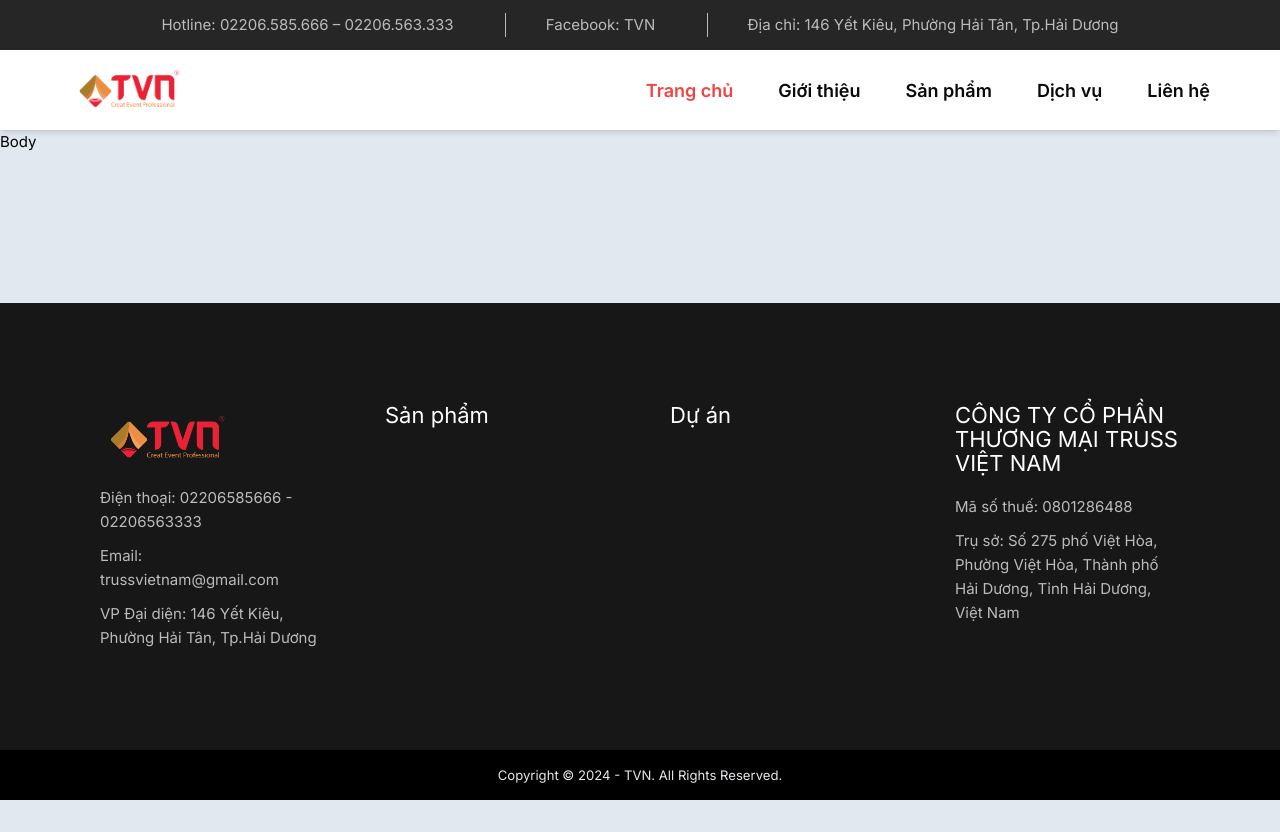
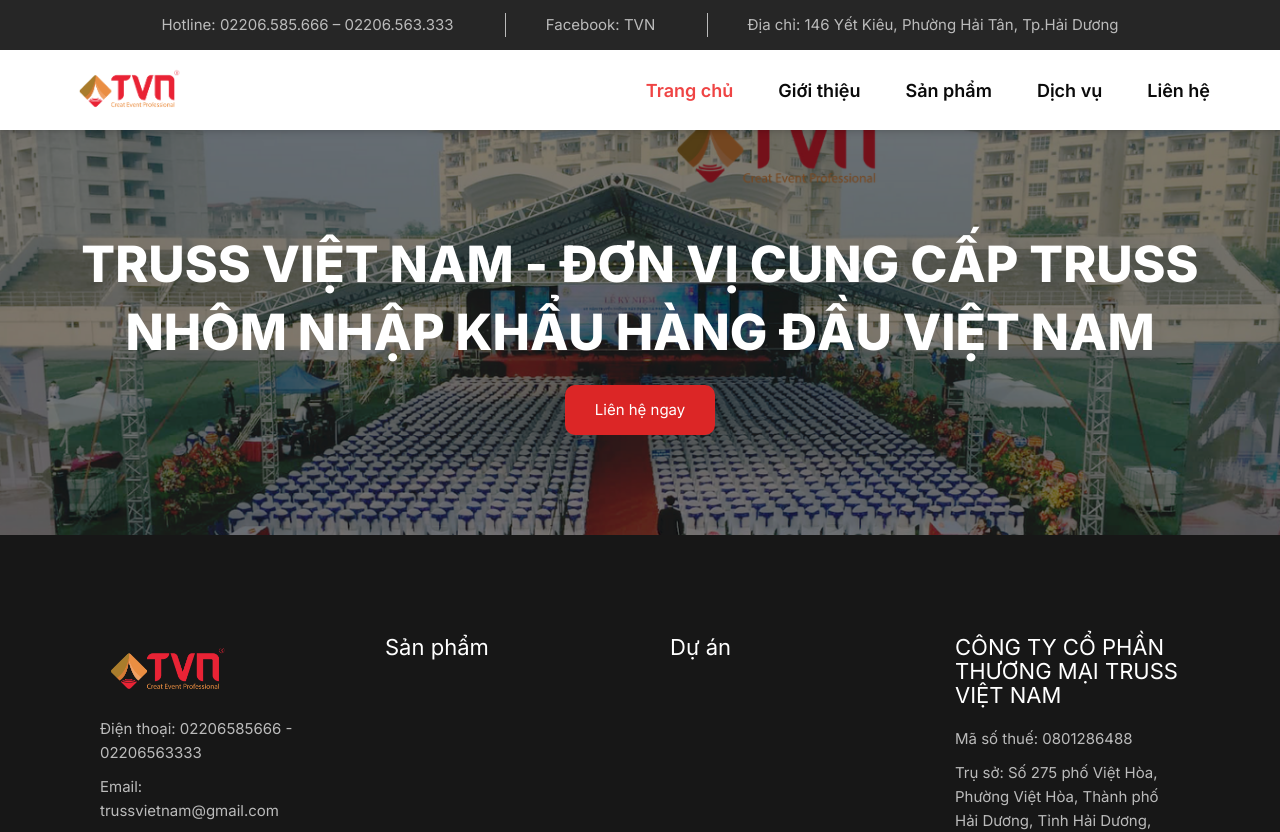
Before and after one commit to andyngojs/TVN, a Next.js app: page / in a window 1280 px wide. Shown: the top 832 px of the page. Before the commit the page ends 800 px from the top, so only its background shows below. Built offline with nearby package versions, Linux system fonts and the light colour scheme.

Commit message:
feat: added HeroBlock component

```diff
--- a/src/app/page.js
+++ b/src/app/page.js
@@ -1,10 +1,23 @@
-import Layout from '@/components/Layout';
-import clsx from 'clsx';
+import Layout from "@/components/Layout";
+import clsx from "clsx";
+import styles from "@/styles/pages/home.module.scss";
+import Image from "next/image";
+import HeroBlock from "@/components/HeroBlock";
+import Link from "next/link";
 
 export default function Home() {
   return (
     <Layout>
-      <div className={clsx('')}>Body</div>
+      <HeroBlock
+        className={styles.highLightFirst}
+        imgBackgroundUrl={"/images/bg.png"}
+        imgBackgroundUrlPreview={"/images/bg.png"}
+      >
+        <h1 className='mb-5' >Truss Việt Nam - Đơn vị cung cấp truss nhôm nhập khẩu hàng đầu Việt Nam</h1>
+        <Link href={'/'}>
+          <p className={clsx('btn')}>Liên hệ ngay</p>
+        </Link>
+      </HeroBlock>
     </Layout>
   );
 }
--- /dev/null
+++ b/src/components/HeroBlock.js
@@ -0,0 +1,46 @@
+"use client";
+import clsx from "clsx";
+import dynamic from "next/dynamic";
+import styles from "@/styles/components/heroBlock.module.scss";
+
+const LazyStaticImage = dynamic(() => import("./LazyStaticImage"));
+
+export default function HeroBlock({
+  children,
+  containerClassName,
+  contentWrapperClassName,
+  imgBackgroundClassName,
+  contentClassName,
+
+  imgBackgroundUrlPreview,
+  imgBackgroundUrl,
+}) {
+  return (
+    <div className={clsx("w-full", containerClassName)}>
+      <div
+        className={clsx(
+          styles.imageBackgroundDimmed,
+          imgBackgroundUrl && styles.cover,
+          contentWrapperClassName
+        )}
+      >
+        {!!imgBackgroundUrl && (
+
+          <LazyStaticImage
+            src={imgBackgroundUrl}
+            previewSrc={imgBackgroundUrlPreview}
+            className={imgBackgroundClassName}
+          />
+        )}
+        <div
+          className={clsx(
+            "max-w-app-width flex flex-col items-center",
+            contentClassName
+          )}
+        >
+          {children}
+        </div>
+      </div>
+    </div>
+  );
+}
--- /dev/null
+++ b/src/styles/components/heroBlock.module.scss
@@ -0,0 +1,52 @@
+.imageBackgroundDimmed {
+    @apply relative;
+    @apply flex;
+    @apply flex-col;
+    @apply justify-center;
+    @apply items-center;
+    @apply w-full;
+    @apply h-full;
+    @apply p-btn-y;
+
+    padding: 50px 15px;
+
+    @screen lg {
+      padding: 100px 15px;
+    }
+
+    *:not(img) {
+      z-index: 1;
+    }
+    > img {
+      @apply absolute;
+      @apply w-full;
+      @apply h-full;
+      @apply object-cover;
+    }
+    h1 {
+      @apply relative;
+      @apply text-white;
+      text-transform: uppercase;
+      text-align: center;
+
+      @screen lg {
+        font-size: 50px;
+        line-height: 68px;
+        font-weight: 800;
+      }
+    }
+  }
+
+  .cover {
+    &::after {
+      @apply absolute;
+      @apply w-full;
+      @apply h-full;
+      content: "";
+      top: 0;
+      left: 0;
+      right: 0;
+      bottom: 0;
+      background-color: rgba(#000000, 0.5);
+    }
+  }
```
Also changed, not shown: public/images/bg.png (added).
